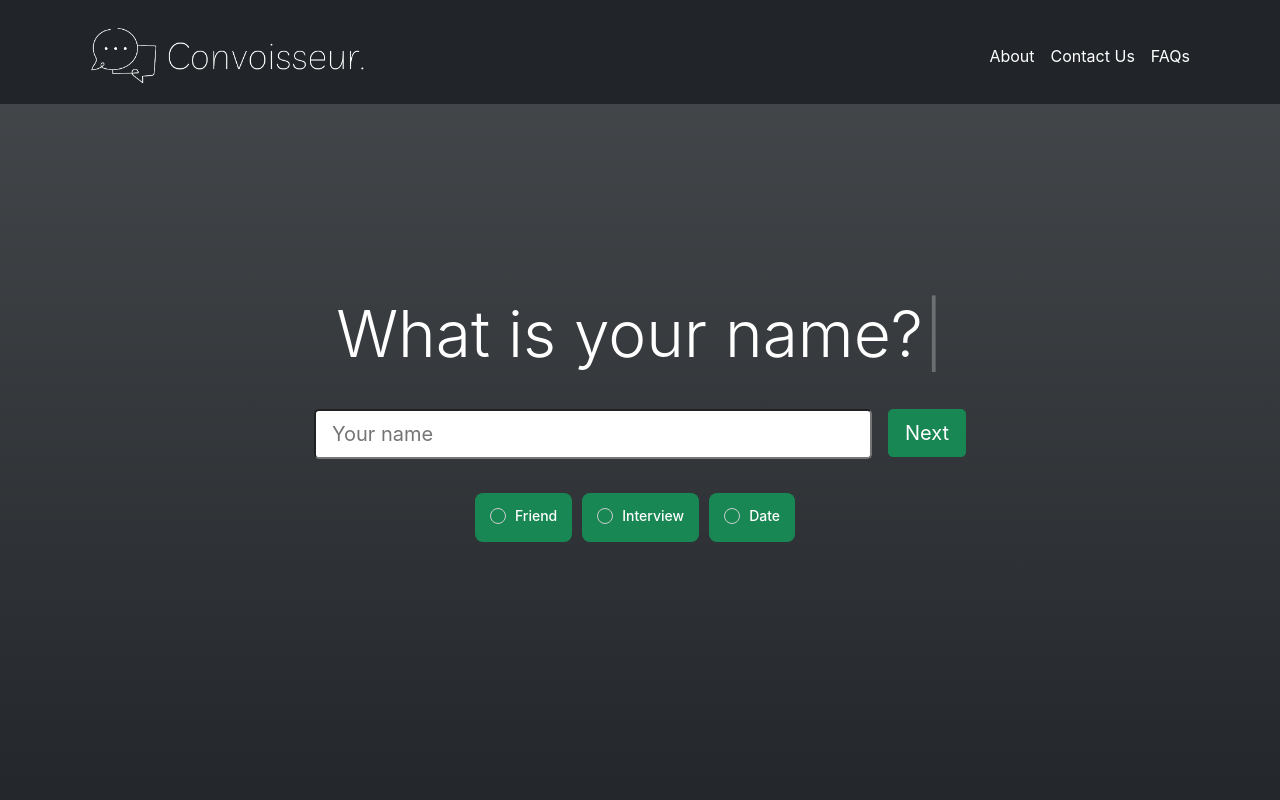
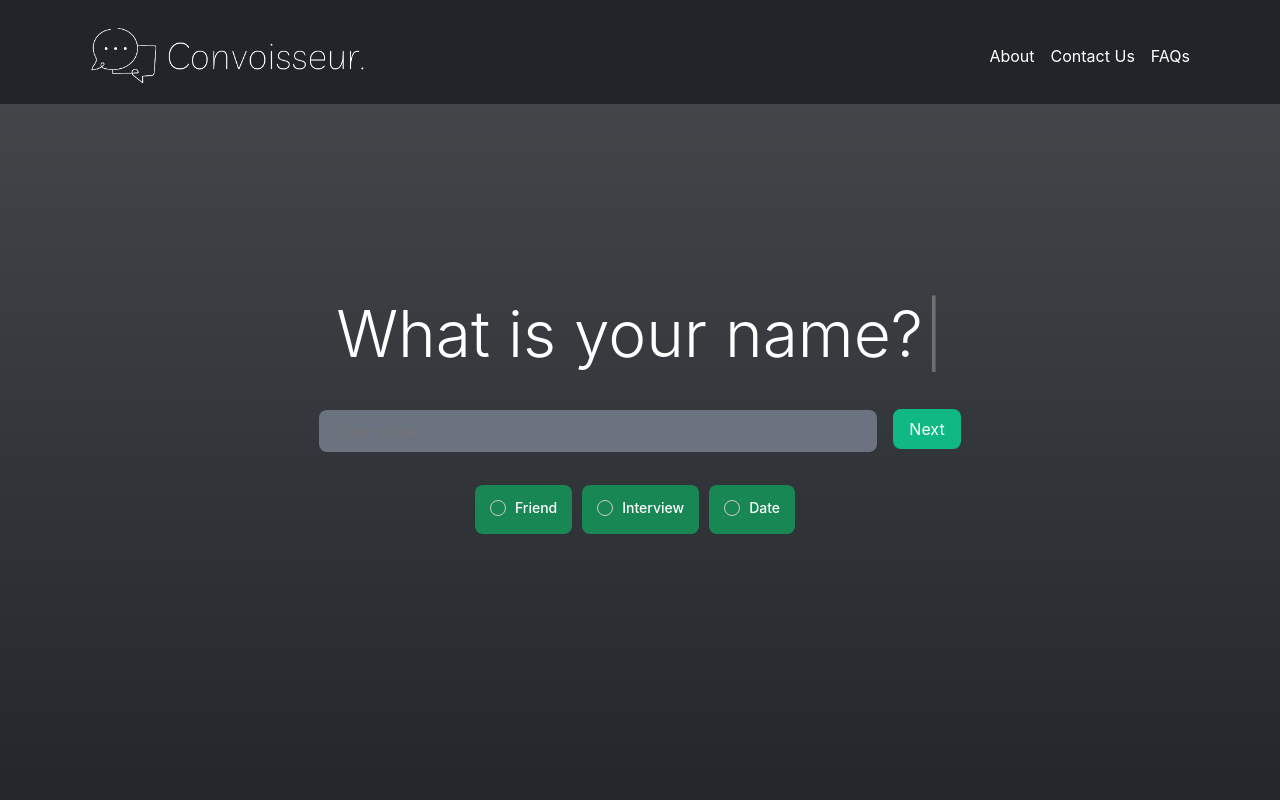
Before and after one commit to keethannn/Convoisseur, a React (Create React App) app in the folder client/: page / in a window 1280 px wide. Shown: the top 800 px of the page. Built offline with nearby package versions, Linux system fonts and the light colour scheme.

Commit message:
style chat

```diff
--- a/client/src/chatbot/AIChat.js
+++ b/client/src/chatbot/AIChat.js
@@ -1,9 +1,10 @@
 import '../App.css'
+import './Chat.css'
 import Typewriter from 'typewriter-effect'
 
 function AIChat({data, useTypewriter}) {
     console.log(data, useTypewriter)
-    return (<div>
+    return (<div className='chat-message ai-message '>
                 <p1 className='text-white'>
                     {
                         useTypewriter
--- /dev/null
+++ b/client/src/chatbot/Chat.css
@@ -0,0 +1,74 @@
+/* Body styles */
+/* body {
+  display: flex;
+  flex-direction: column;
+  align-items: center;
+  background-color: #1f2937;
+  font-size: 16px;
+  color: #fff;
+} */
+
+/* Chat message styles */
+.chat-message {
+  border-radius: 5px;
+  max-width: 50%;
+  margin: 20px 20%;
+  padding: 8px;
+}
+
+/* AI Chat message styles */
+.ai-message {
+  background-color: #383e45;
+}
+
+/* User Chat message styles */
+.user-message {
+  background-color: #919398;
+}
+
+/* Input styles */
+.form-control-lg {
+  border: none;
+  background-color: #6b7280;
+  color: #fff;
+  padding: 0.5rem 1rem;
+  border-radius: 0.5rem;
+  font-size: 1rem;
+}
+
+/* Send button styles */
+.btn {
+  border: none;
+  border-radius: 0.5rem;
+  font-size: 1rem;
+  padding: 0.5rem 1rem;
+}
+
+.btn-success {
+  background-color: #10b981;
+  color: #fff;
+}
+
+/* Dark mode styles */
+.dark {
+  background-color: #1f2937;
+  color: #fff;
+}
+
+.dark .form-control-lg {
+  background-color: #4b5563;
+}
+
+.dark .btn-success {
+  background-color: #10b981;
+  color: #fff;
+}
+
+.dark .ai-message {
+  background-color: #4b5563;
+}
+
+.dark .user-message {
+  background-color: #2563eb;
+  color: #fff;
+}
--- a/client/src/chatbot/ChatScreen.js
+++ b/client/src/chatbot/ChatScreen.js
@@ -3,6 +3,7 @@ import AIChat from './AIChat';
 import UserChat from './UserChat';
 
 import '../App.css'
+import './Chat.css'
 import { useState } from 'react';
 
 async function callFromApi(myConcatenatedMessage, userName, numInteractions) {
@@ -47,7 +48,7 @@ function ChatScreen(){
     }
 
     return <div>
-        <body className="flex flex-col items-center bg-dark text-sm dark:bg-gray-800">
+        <body className="flex flex-col items-center text-sm">
             {
                 components.map((val, index) => (val[0] == 0) ? <AIChat data={val[1]} useTypewriter={index%2 == 0 && index==components.length-1} key={index} /> : <UserChat message={val[1]} />)
             }
--- a/client/src/chatbot/UserChat.js
+++ b/client/src/chatbot/UserChat.js
@@ -1,7 +1,11 @@
 
 
 function UserChat({ message }) {
-    return (<div className='bg-secondary'><p1 className='text-white'>{message}</p1></div>)
+    return (
+      <div className='chat-message user-message'>
+        <p1 className='text-white'>{message}</p1>
+      </div>
+    )
 }
 
 export default UserChat
```
